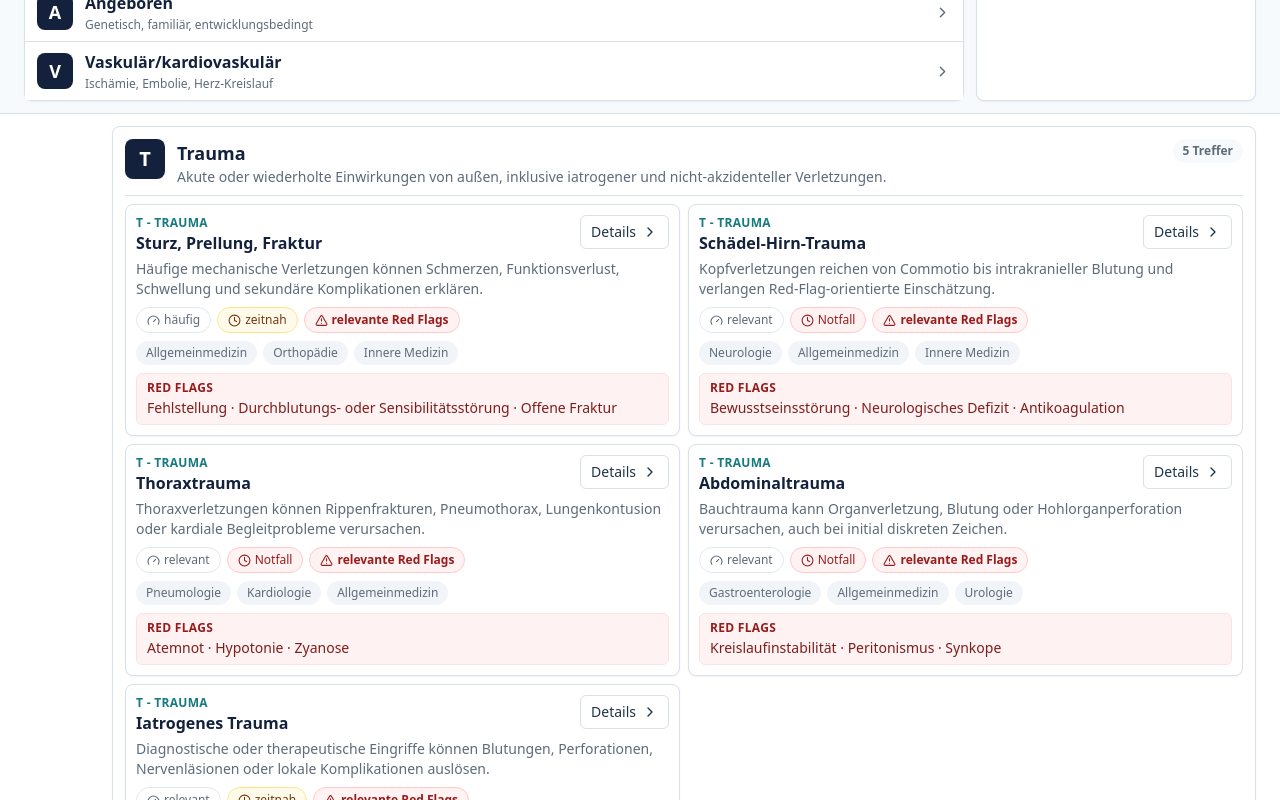
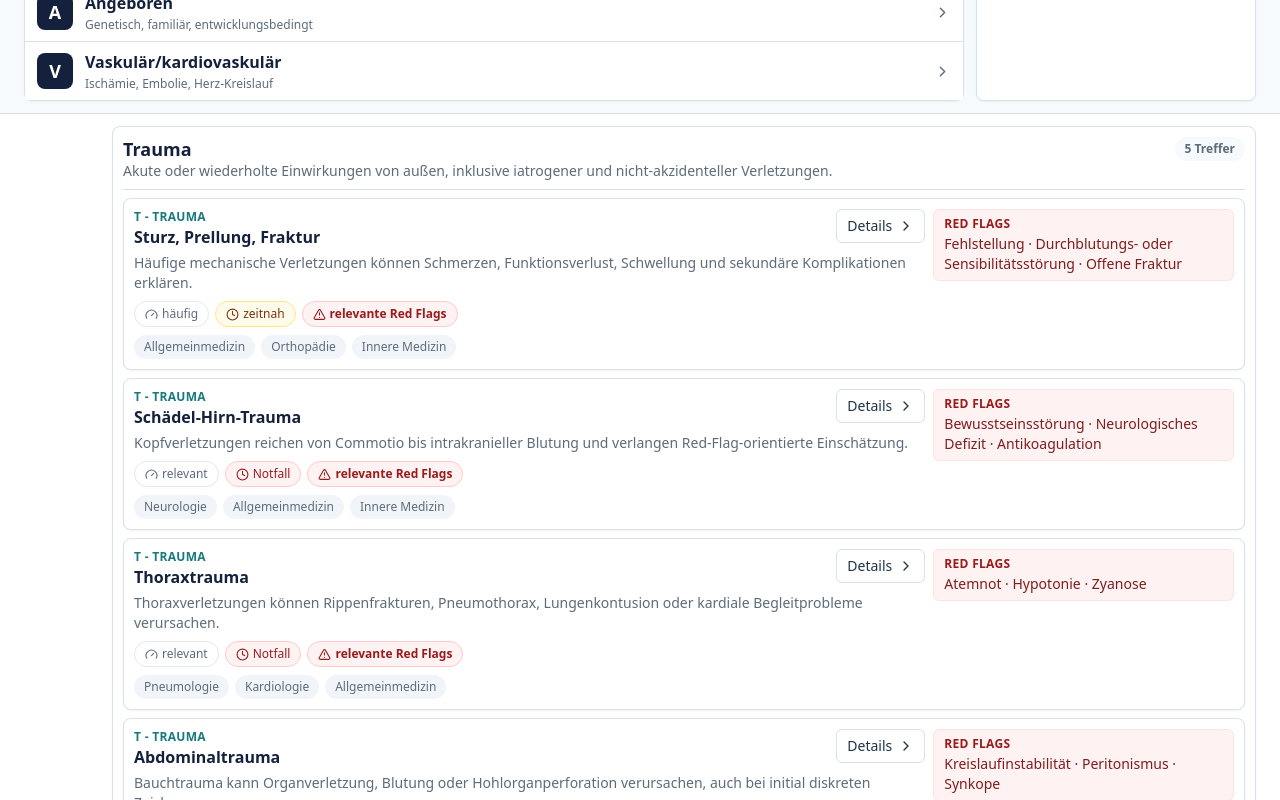
Before and after one commit to bummsgeordy/Tante-Piav, a React (Vite) app: page / in a window 1280 px wide. Shown: the part 620-1420 px from the top of the page. Built offline with nearby package versions, Linux system fonts and the light colour scheme.

Commit message:
Reparaturen

```diff
--- a/src/components/CauseCard.tsx
+++ b/src/components/CauseCard.tsx
@@ -9,8 +9,16 @@ interface CauseCardProps {
 }
 
 export function CauseCard({ cause, onSelect }: CauseCardProps) {
+  const hasRedFlags = cause.redFlags.length > 0;
+
   return (
     <article className="min-w-0 overflow-hidden rounded-lg border border-clinical-line bg-white p-2.5 shadow-sm">
+      <div
+        className={`grid min-w-0 gap-2 ${
+          hasRedFlags ? "lg:grid-cols-[minmax(0,1fr)_minmax(260px,0.38fr)]" : ""
+        }`}
+      >
+        <div className="min-w-0">
           <div className="flex min-w-0 flex-col gap-2 sm:flex-row sm:items-start sm:justify-between">
             <div className="min-w-0">
               <p className="text-xs font-semibold uppercase tracking-wide text-clinical-accent">
@@ -50,15 +58,17 @@ export function CauseCard({ cause, onSelect }: CauseCardProps) {
               </span>
             ))}
           </div>
+        </div>
 
-      {cause.redFlags.length > 0 ? (
-        <div className="mt-2 min-w-0 rounded-md border border-red-100 bg-red-50 px-2.5 py-1.5">
+        {hasRedFlags ? (
+          <aside className="min-w-0 rounded-md border border-red-100 bg-red-50 px-2.5 py-1.5 lg:self-start">
             <p className="text-xs font-semibold uppercase tracking-wide text-red-800">Red Flags</p>
             <p className="mt-0.5 break-words text-sm leading-5 text-red-900">
               {cause.redFlags.slice(0, 3).join(" · ")}
             </p>
+          </aside>
+        ) : null}
       </div>
-      ) : null}
     </article>
   );
 }
--- a/src/components/CollapsibleAcronymNav.tsx
+++ b/src/components/CollapsibleAcronymNav.tsx
@@ -17,9 +17,9 @@ export function CollapsibleAcronymNav({
   return (
     <section
       aria-label="TANTE PIAV ausgeschrieben"
-      className={`rounded-lg border border-clinical-line bg-white shadow-sm transition-all duration-200 ${
+      className={`origin-top-left rounded-lg border border-clinical-line bg-white shadow-sm transition-all duration-300 ease-out ${
         isCollapsed
-          ? "pointer-events-none max-h-0 -translate-x-8 overflow-hidden opacity-0"
+          ? "pointer-events-none max-h-0 -translate-x-6 scale-95 overflow-hidden opacity-0"
           : "max-h-[860px] opacity-100"
       }`}
     >
@@ -74,18 +74,20 @@ export function CollapsedAcronymRail({
   return (
     <nav
       aria-label="TANTE PIAV reduzierte Abschnittsnavigation"
-      className={`${isDesktop ? "hidden lg:sticky lg:top-24 lg:z-20 lg:flex lg:w-14 lg:flex-col lg:gap-2" : "sticky top-[172px] z-30 -mx-3 flex gap-1 overflow-x-auto border-y border-clinical-line bg-white px-3 py-2 sm:-mx-5 sm:top-[124px] sm:px-5 lg:hidden"} transition-all duration-200 ${
+      className={`${isDesktop ? "hidden lg:fixed lg:top-24 lg:z-40 lg:flex lg:w-14 lg:flex-col lg:gap-2" : "sticky top-[172px] z-30 -mx-3 flex gap-1 overflow-x-auto border-y border-clinical-line bg-white px-3 py-2 sm:-mx-5 sm:top-[124px] sm:px-5 lg:hidden"} transition-all duration-300 ease-out motion-reduce:transition-none ${
         isVisible
-          ? "pointer-events-auto translate-x-0 opacity-100"
-          : "pointer-events-none -translate-y-2 opacity-0 lg:-translate-x-4 lg:translate-y-0"
+          ? "pointer-events-auto translate-x-0 scale-100 opacity-100"
+          : "pointer-events-none -translate-y-2 scale-95 opacity-0 lg:-translate-x-8 lg:translate-y-0"
       }`}
+      style={isDesktop ? { left: "max(1rem, calc((100vw - 80rem) / 2 + 1.5rem))" } : undefined}
     >
-      {categories.map((category) => (
+      {categories.map((category, index) => (
         <button
           aria-label={`Zu ${category.title} springen`}
-          className="shrink-0 rounded-lg focus:outline-none focus:ring-4 focus:ring-teal-100"
+          className="shrink-0 rounded-lg transition-transform duration-300 ease-out focus:outline-none focus:ring-4 focus:ring-teal-100 hover:scale-105 motion-reduce:transition-none"
           key={category.id}
           onClick={() => onSelect(category.id)}
+          style={{ transitionDelay: isVisible ? `${index * 18}ms` : "0ms" }}
           title={category.title}
           type="button"
         >
--- a/src/components/GroupedCauseList.tsx
+++ b/src/components/GroupedCauseList.tsx
@@ -13,29 +13,24 @@ export function GroupedCauseList({
   onSelectCause
 }: GroupedCauseListProps) {
   return (
-    <div className="grid min-w-0 gap-3">
+    <div className="grid min-w-0 gap-2.5">
       {categories.map((category) => {
         const categoryCauses = causesByCategory.get(category.id) ?? [];
 
         return (
           <section
-            className="min-w-0 scroll-mt-32 rounded-lg border border-clinical-line bg-white p-3 shadow-sm lg:scroll-mt-28"
+            className="min-w-0 scroll-mt-32 rounded-lg border border-clinical-line bg-white p-2.5 shadow-sm lg:scroll-mt-28"
             id={`section-${category.id}`}
             key={category.id}
           >
             <header className="mb-2 flex min-w-0 flex-col gap-2 border-b border-clinical-line pb-2 sm:flex-row sm:items-start sm:justify-between">
-              <div className="flex min-w-0 gap-3">
-                <span className="flex h-10 w-10 shrink-0 items-center justify-center rounded-lg bg-clinical-ink text-xl font-black text-white">
-                  {category.acronym}
-                </span>
               <div className="min-w-0">
-                  <h2 className="break-words text-lg font-bold text-clinical-ink">
+                <h2 className="break-words text-lg font-bold leading-6 text-clinical-ink">
                   {category.title}
                 </h2>
                 <p className="break-words text-sm leading-5 text-clinical-muted">
                   {category.description}
                 </p>
-                </div>
               </div>
               <span className="shrink-0 rounded-full bg-clinical-surface px-2.5 py-1 text-xs font-bold text-clinical-muted">
                 {categoryCauses.length} Treffer
@@ -43,7 +38,7 @@ export function GroupedCauseList({
             </header>
 
             {categoryCauses.length > 0 ? (
-              <div className="grid min-w-0 gap-2 xl:grid-cols-2">
+              <div className="grid min-w-0 gap-2">
                 {categoryCauses.map((cause) => (
                   <CauseCard cause={cause} key={cause.id} onSelect={onSelectCause} />
                 ))}
--- a/src/pages/HomePage.tsx
+++ b/src/pages/HomePage.tsx
@@ -125,7 +125,10 @@ export function HomePage({
 
   return (
     <main>
-      <section className="border-b border-clinical-line bg-clinical-surface" id="app-start">
+      <section
+        className="overflow-hidden border-b border-clinical-line bg-clinical-surface"
+        id="app-start"
+      >
         <div className="mx-auto grid max-w-7xl gap-3 px-3 py-3 sm:px-5 lg:grid-cols-[minmax(360px,1fr)_280px] lg:px-6">
           <div className="grid gap-3 lg:relative">
             <SearchBar
```
Lines whose indentation alone changed are shown as unchanged.
